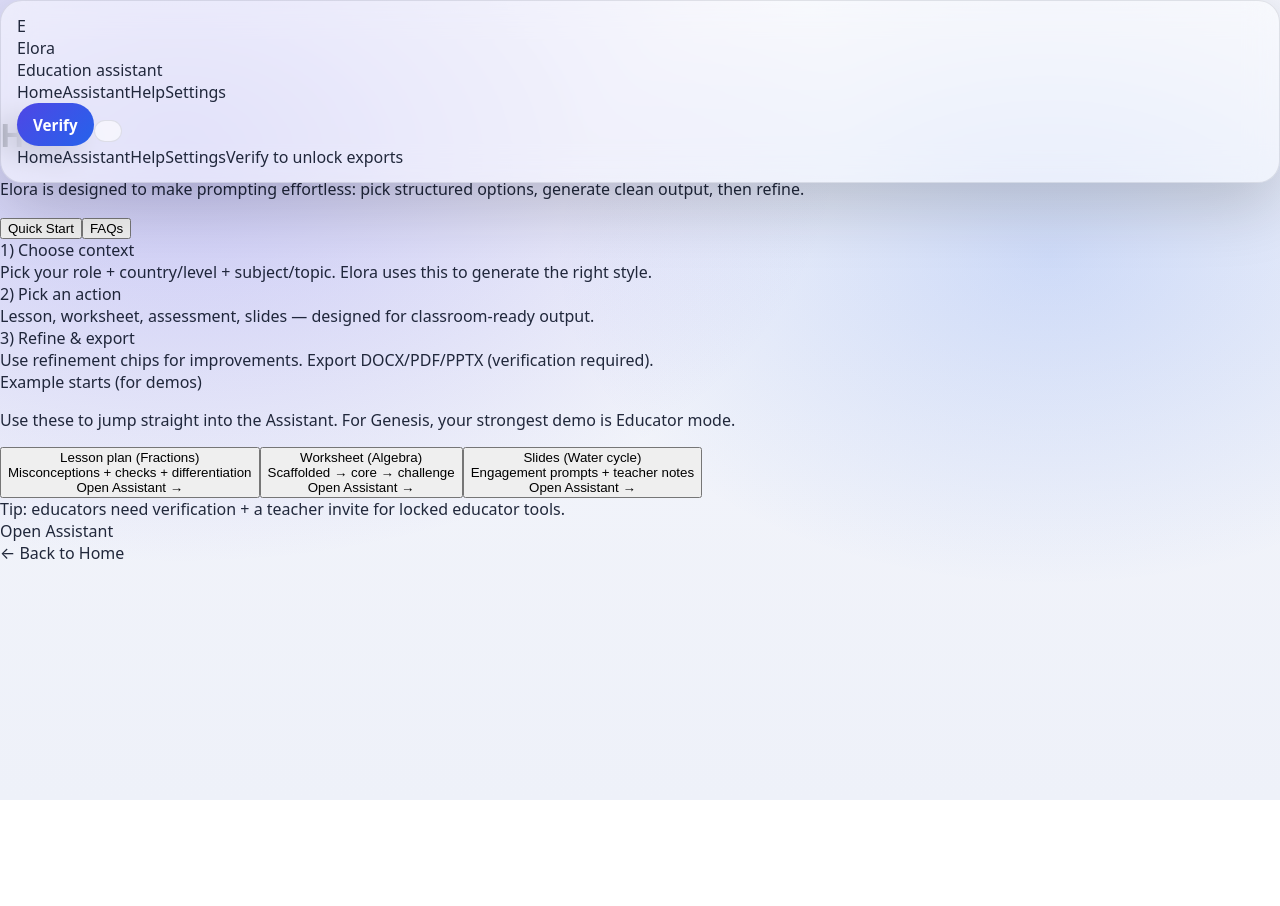
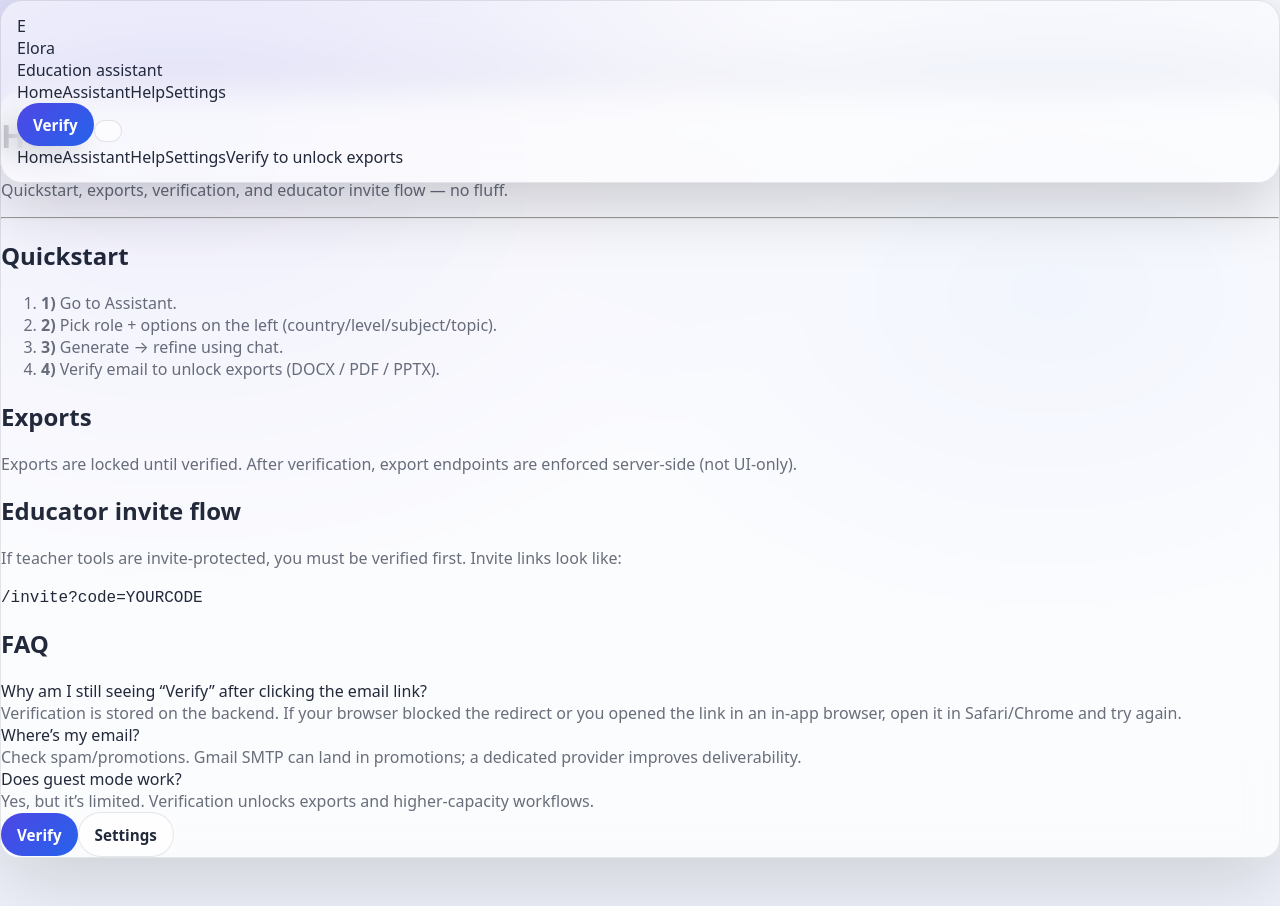
Before and after one commit to tweetharis-netizen/elora-verification-ui, a Next.js app: page /help in a window 1280 px wide. Before the commit the page ends 800 px from the top, so only its background shows below. Built offline with nearby package versions, Linux system fonts and the light colour scheme.

Commit message:
Update help.js

```diff
--- a/pages/help.js
+++ b/pages/help.js
@@ -1,198 +1,72 @@
-import Head from "next/head";
 import Link from "next/link";
-import { useRouter } from "next/router";
-import { useState } from "react";
 
-function cn(...xs) {
-  return xs.filter(Boolean).join(" ");
-}
+export default function Help() {
+  return (
+    <div className="mx-auto max-w-4xl px-4">
+      <div className="elora-card p-6 sm:p-8">
+        <h1 className="font-black text-[clamp(1.6rem,2.4vw,2.2rem)]">Help</h1>
+        <p className="mt-2 elora-muted">
+          Quickstart, exports, verification, and educator invite flow — no fluff.
+        </p>
 
-function FAQItem({ q, children }) {
-  return (
-    <details className="rounded-2xl border border-white/10 bg-white/45 dark:bg-slate-950/30 backdrop-blur-xl p-4">
-      <summary className="cursor-pointer font-extrabold text-slate-950 dark:text-white">
-        {q}
-      </summary>
-      <div className="mt-2 text-sm text-slate-700 dark:text-slate-300 leading-relaxed">
-        {children}
-      </div>
-    </details>
-  );
-}
+        <hr className="my-6 border-white/10 dark:border-white/10" />
 
-export default function HelpPage() {
-  const router = useRouter();
-  const [tab, setTab] = useState("quickstart"); // quickstart | faq
+        <section>
+          <h2 className="font-black text-lg">Quickstart</h2>
+          <ol className="mt-3 grid gap-2 elora-muted">
+            <li><b>1)</b> Go to <Link className="underline" href="/assistant">Assistant</Link>.</li>
+            <li><b>2)</b> Pick role + options on the left (country/level/subject/topic).</li>
+            <li><b>3)</b> Generate → refine using chat.</li>
+            <li><b>4)</b> Verify email to unlock exports (DOCX / PDF / PPTX).</li>
+          </ol>
+        </section>
 
-  return (
-    <>
-      <Head>
-        <title>Elora — Help</title>
-        <meta name="description" content="Elora Help: quick start, examples, and FAQs." />
-      </Head>
+        <section className="mt-8">
+          <h2 className="font-black text-lg">Exports</h2>
+          <p className="mt-2 elora-muted">
+            Exports are locked until verified. After verification, export endpoints are enforced server-side (not UI-only).
+          </p>
+        </section>
 
-      <div className="py-6 sm:py-10">
-        <div className="mx-auto max-w-5xl">
-          <div className="rounded-3xl border border-white/10 bg-white/55 dark:bg-slate-950/40 backdrop-blur-xl p-6 sm:p-8">
-            <div className="flex flex-col sm:flex-row sm:items-end sm:justify-between gap-4">
+        <section className="mt-8">
+          <h2 className="font-black text-lg">Educator invite flow</h2>
+          <p className="mt-2 elora-muted">
+            If teacher tools are invite-protected, you must be verified first. Invite links look like:
+          </p>
+          <code className="mt-3 block p-3 rounded-xl border border-white/10 bg-white/10 dark:bg-white/5">
+            /invite?code=YOURCODE
+          </code>
+        </section>
+
+        <section className="mt-8">
+          <h2 className="font-black text-lg">FAQ</h2>
+          <div className="mt-3 grid gap-4">
             <div>
-                <h1 className="text-3xl sm:text-4xl font-black tracking-tight text-slate-950 dark:text-white">
-                  Help
-                </h1>
-                <p className="mt-2 text-sm sm:text-base text-slate-700 dark:text-slate-300 max-w-2xl leading-relaxed">
-                  Elora is designed to make prompting effortless: pick structured options, generate clean output, then refine.
-                </p>
-              </div>
-
-              <div className="flex gap-2">
-                <button
-                  type="button"
-                  onClick={() => setTab("quickstart")}
-                  className={cn(
-                    "px-4 py-2 rounded-full text-sm font-extrabold border transition",
-                    tab === "quickstart"
-                      ? "border-indigo-500/35 bg-indigo-500/10 text-indigo-800 dark:text-indigo-200"
-                      : "border-white/10 bg-white/45 dark:bg-slate-950/30 text-slate-900 dark:text-white hover:bg-white/65 dark:hover:bg-slate-950/45"
-                  )}
-                >
-                  Quick Start
-                </button>
-                <button
-                  type="button"
-                  onClick={() => setTab("faq")}
-                  className={cn(
-                    "px-4 py-2 rounded-full text-sm font-extrabold border transition",
-                    tab === "faq"
-                      ? "border-indigo-500/35 bg-indigo-500/10 text-indigo-800 dark:text-indigo-200"
-                      : "border-white/10 bg-white/45 dark:bg-slate-950/30 text-slate-900 dark:text-white hover:bg-white/65 dark:hover:bg-slate-950/45"
-                  )}
-                >
-                  FAQs
-                </button>
+              <div className="font-extrabold">Why am I still seeing “Verify” after clicking the email link?</div>
+              <div className="elora-muted mt-1">
+                Verification is stored on the backend. If your browser blocked the redirect or you opened the link in an in-app browser, open it in Safari/Chrome and try again.
               </div>
             </div>
-
-            {tab === "quickstart" ? (
-              <div className="mt-8 grid gap-4">
-                <div className="grid gap-4 md:grid-cols-3">
-                  {[
-                    {
-                      title: "1) Choose context",
-                      desc: "Pick your role + country/level + subject/topic. Elora uses this to generate the right style.",
-                    },
-                    {
-                      title: "2) Pick an action",
-                      desc: "Lesson, worksheet, assessment, slides — designed for classroom-ready output.",
-                    },
-                    {
-                      title: "3) Refine & export",
-                      desc: "Use refinement chips for improvements. Export DOCX/PDF/PPTX (verification required).",
-                    },
-                  ].map((x) => (
-                    <div
-                      key={x.title}
-                      className="rounded-2xl border border-white/10 bg-white/45 dark:bg-slate-950/30 backdrop-blur-xl p-5"
-                    >
-                      <div className="text-base font-black text-slate-950 dark:text-white">{x.title}</div>
-                      <div className="mt-2 text-sm text-slate-700 dark:text-slate-300 leading-relaxed">{x.desc}</div>
-                    </div>
-                  ))}
-                </div>
-
-                <div className="rounded-2xl border border-white/10 bg-white/45 dark:bg-slate-950/30 backdrop-blur-xl p-5">
-                  <div className="text-lg font-black text-slate-950 dark:text-white">
-                    Example starts (for demos)
-                  </div>
-                  <p className="mt-2 text-sm text-slate-700 dark:text-slate-300 leading-relaxed">
-                    Use these to jump straight into the Assistant. For Genesis, your strongest demo is Educator mode.
-                  </p>
-
-                  <div className="mt-4 grid gap-3 sm:grid-cols-2 lg:grid-cols-3">
-                    {[
-                      { title: "Lesson plan (Fractions)", desc: "Misconceptions + checks + differentiation" },
-                      { title: "Worksheet (Algebra)", desc: "Scaffolded → core → challenge" },
-                      { title: "Slides (Water cycle)", desc: "Engagement prompts + teacher notes" },
-                    ].map((x) => (
-                      <button
-                        key={x.title}
-                        type="button"
-                        onClick={() => router.push("/assistant")}
-                        className="text-left rounded-2xl border border-white/10 bg-white/55 dark:bg-slate-950/40 backdrop-blur-xl p-4 hover:bg-white/75 dark:hover:bg-slate-950/55 transition"
-                      >
-                        <div className="text-sm font-extrabold text-slate-950 dark:text-white">{x.title}</div>
-                        <div className="mt-1 text-xs text-slate-700 dark:text-slate-300 leading-relaxed">{x.desc}</div>
-                        <div className="mt-3 inline-flex items-center gap-2 text-xs font-extrabold text-white bg-indigo-600 hover:bg-indigo-700 px-3 py-2 rounded-full shadow-lg shadow-indigo-500/20">
-                          Open Assistant →
-                        </div>
-                      </button>
-                    ))}
-                  </div>
-
-                  <div className="mt-4 text-xs text-slate-600 dark:text-slate-400">
-                    Tip: educators need verification + a teacher invite for locked educator tools.
+            <div>
+              <div className="font-extrabold">Where’s my email?</div>
+              <div className="elora-muted mt-1">
+                Check spam/promotions. Gmail SMTP can land in promotions; a dedicated provider improves deliverability.
               </div>
             </div>
-
-                <div className="text-center">
-                  <Link
-                    href="/assistant"
-                    className="inline-flex px-6 py-3 rounded-full font-extrabold text-white bg-indigo-600 hover:bg-indigo-700 shadow-xl shadow-indigo-500/20"
-                  >
-                    Open Assistant
-                  </Link>
-                </div>
-              </div>
-            ) : (
-              <div className="mt-8 space-y-3">
-                <FAQItem q="What is Elora?">
-                  Elora is an AI teaching assistant built around one idea: most AI fails in schools because prompting is hard.
-                  Elora makes it easy with structured options and refinement chips.
-                </FAQItem>
-
-                <FAQItem q="Why do I need to verify?">
-                  Verification unlocks exports (DOCX/PDF/PPTX) and advanced features. Guest mode exists for a limited preview.
-                </FAQItem>
-
-                <FAQItem q="Why do teachers need an invite code?">
-                  Educator tooling can generate assessments and teacher materials. Invite gating prevents students from pretending
-                  to be teachers and accessing restricted tools.
-                </FAQItem>
-
-                <FAQItem q="What exports are supported?">
-                  DOCX for editable documents, PDF for printing/Kami annotation, and PPTX for classroom-ready slides.
-                </FAQItem>
-
-                <FAQItem q="How should I get the best results?">
-                  Start with structured options (role, level, subject, topic). Generate once, then use chips like “Add misconceptions”
-                  or “Add differentiation” instead of rewriting huge prompts.
-                </FAQItem>
-
-                <div className="mt-6 rounded-2xl border border-white/10 bg-white/45 dark:bg-slate-950/30 backdrop-blur-xl p-5">
-                  <div className="text-base font-black text-slate-950 dark:text-white">
-                    Still stuck?
-                  </div>
-                  <p className="mt-2 text-sm text-slate-700 dark:text-slate-300 leading-relaxed">
-                    If something feels confusing, that’s a product bug — not a user problem. Send feedback and we’ll improve the flow.
-                  </p>
-                  <button
-                    type="button"
-                    className="mt-4 px-5 py-3 rounded-full font-extrabold text-white bg-sky-600 hover:bg-sky-700 shadow-xl shadow-sky-500/20"
-                    onClick={() => (window.location.href = "mailto:feedback@elora.app?subject=Elora%20Help%20Feedback")}
-                  >
-                    Send feedback
-                  </button>
-                </div>
-              </div>
-            )}
-          </div>
-
-          <div className="mt-6 text-center text-xs text-slate-600 dark:text-slate-400">
-            <Link href="/" className="font-bold hover:opacity-90">
-              ← Back to Home
-            </Link>
+            <div>
+              <div className="font-extrabold">Does guest mode work?</div>
+              <div className="elora-muted mt-1">
+                Yes, but it’s limited. Verification unlocks exports and higher-capacity workflows.
               </div>
             </div>
           </div>
-    </>
+        </section>
+
+        <div className="mt-8 flex flex-wrap gap-3">
+          <Link href="/verify" className="elora-btn elora-btn-primary">Verify</Link>
+          <Link href="/settings" className="elora-btn">Settings</Link>
+        </div>
+      </div>
+    </div>
   );
 }
```
Lines whose indentation alone changed are shown as unchanged.
